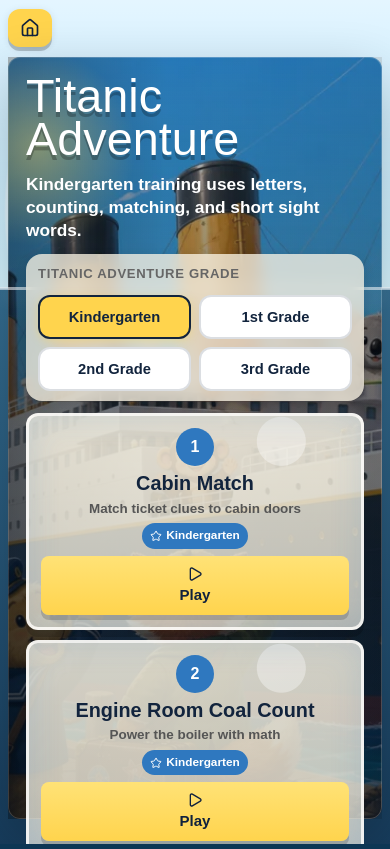
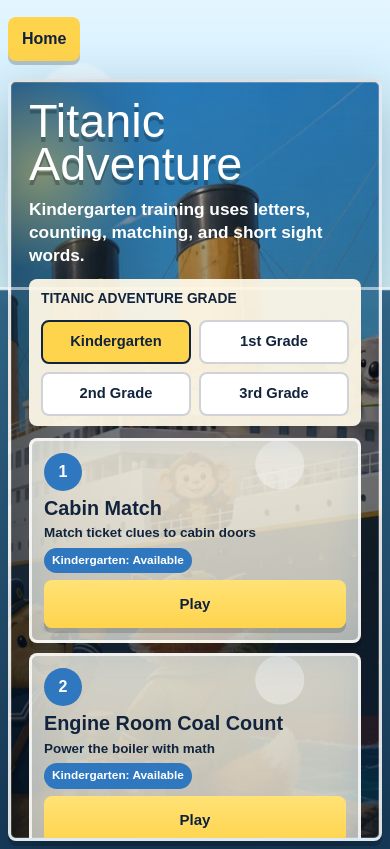
Before and after one commit to bmilici/dipsgiving, a Next.js app: page /titanic-adventure-academy in a window 390 px wide. Built offline with nearby package versions, Linux system fonts and the light colour scheme.

Commit message:
feat: update GameChrome and LevelSelect components and CSS styles
Refactored navigation links, scoreboard layout, and button styles for improved UI consistency

```diff
--- a/src/components/titanic/GameChrome.tsx
+++ b/src/components/titanic/GameChrome.tsx
@@ -1,7 +1,6 @@
 "use client";
 
 import Link from "next/link";
-import { Home, LayoutGrid, Trophy, Zap } from "lucide-react";
 import { roundsPerGame } from "./lib/constants";
 import { starText } from "./lib/helpers";
 import type { LevelKey } from "./lib/types";
@@ -19,25 +18,13 @@ export default function GameChrome({ activeLevel, round, stars, onLevelSelect, c
   return (
     <main className={`taa-page ${isPlaying ? "is-playing" : ""}`}>
       <div className="taa-topbar">
-        <Link className="taa-home-link" href="/">
-          <Home className="taa-icon" />
-          <span>Home</span>
-        </Link>
+        <Link className="taa-home-link" href="/games">Home</Link>
         {isPlaying ? (
-          <button className="taa-small-button" type="button" onClick={onLevelSelect}>
-            <LayoutGrid className="taa-icon" />
-            <span>Levels</span>
-          </button>
+          <button className="taa-small-button" type="button" onClick={onLevelSelect}>Level Select</button>
         ) : <span />}
         <div className={`taa-scoreboard ${isPlaying ? "" : "is-hidden"}`} aria-live="polite">
-          <div className="taa-score-item">
-            <Zap className="taa-score-icon" />
-            <span>Round <strong>{Math.min(round + 1, roundsPerGame)}</strong>/{roundsPerGame}</span>
-          </div>
-          <div className="taa-score-item">
-            <Trophy className="taa-score-icon" />
-            <span><strong>{stars}</strong> Stars</span>
-          </div>
+          <span>Round: <strong>{Math.min(round + 1, roundsPerGame)}</strong>/<strong>{roundsPerGame}</strong></span>
+          <span>Stars: <strong>{stars}</strong></span>
         </div>
       </div>
       {children}
--- a/src/components/titanic/LevelSelect.tsx
+++ b/src/components/titanic/LevelSelect.tsx
@@ -1,6 +1,5 @@
 "use client";
 
-import { Star, CheckCircle2, Play } from "lucide-react";
 import { gradeConfigs, levels } from "./lib/constants";
 import { completionFor } from "./lib/helpers";
 import type { GradeKey, LevelKey, ProgressMap } from "./lib/types";
@@ -44,24 +43,9 @@ export default function LevelSelect({ grade, progress, onGradeChange, onSelectLe
             >
               <span className="taa-level-number">{level.number}</span>
               <strong>{level.title}</strong>
-              <span className="taa-level-desc">{level.subtitle}</span>
-              <em className="taa-level-status">
-                {status.completed ? (
-                  <>
-                    <CheckCircle2 className="taa-status-icon" />
-                    {status.bestStars} Star Best
-                  </>
-                ) : (
-                  <>
-                    <Star className="taa-status-icon" />
-                    {gradeConfigs[grade].label}
-                  </>
-                )}
-              </em>
-              <span className="taa-level-play">
-                <Play className="taa-play-icon" />
-                Play
-              </span>
+              <span>{level.subtitle}</span>
+              <em>{status.completed ? `${status.bestStars} star best` : `${gradeConfigs[grade].label}: Available`}</em>
+              <span className="taa-level-play">Play</span>
             </button>
           );
         })}
--- a/src/components/titanic/titanic.css
+++ b/src/components/titanic/titanic.css
@@ -34,69 +34,41 @@
   display: inline-flex;
   align-items: center;
   justify-content: center;
-  gap: 8px;
   min-height: 42px;
   border: 0;
-  border-radius: 12px;
-  padding: 10px 16px;
+  border-radius: 8px;
+  padding: 10px 14px;
   color: #10213d;
   background: #ffd44d;
   font-family: inherit;
-  font-weight: 700;
-  font-size: 0.95rem;
+  font-weight: 900;
   text-decoration: none;
-  box-shadow: 0 4px 0 rgba(0, 0, 0, 0.2), 0 2px 8px rgba(0, 0, 0, 0.1);
+  box-shadow: 0 4px 0 rgba(0, 0, 0, 0.2);
   cursor: pointer;
-  transition: transform 0.15s ease, filter 0.15s ease;
-}
-
-.taa-icon {
-  width: 18px;
-  height: 18px;
-  flex-shrink: 0;
 }
 
 .taa-small-button { background: #ffffff; }
-.taa-big-button { min-height: 56px; padding: 14px 20px; font-size: 1.02rem; border-radius: 14px; }
+.taa-big-button { min-height: 56px; padding: 14px 18px; font-size: 1.02rem; }
 .taa-repeat-button { min-height: 44px; font-size: 0.95rem; }
 
 .taa-home-link:hover,
 .taa-small-button:hover,
 .taa-big-button:hover {
   transform: translateY(-2px);
-  filter: brightness(1.06);
-}
-
-.taa-home-link:active,
-.taa-small-button:active,
-.taa-big-button:active {
-  transform: translateY(1px);
+  filter: brightness(1.04);
 }
 
 .taa-scoreboard {
   display: flex;
-  gap: 16px;
+  gap: 10px;
   align-items: center;
   border: 2px solid rgba(255, 255, 255, 0.92);
-  border-radius: 14px;
-  padding: 10px 16px;
+  border-radius: 8px;
+  padding: 8px 12px;
   color: white;
   background: linear-gradient(180deg, rgba(30, 50, 75, 0.95), rgba(18, 36, 61, 0.98));
-  font-weight: 700;
-  font-size: 0.9rem;
+  font-weight: 900;
   box-shadow: 0 4px 0 rgba(0, 0, 0, 0.28), 0 0 0 2px rgba(255, 212, 77, 0.28);
-}
-
-.taa-score-item {
-  display: flex;
-  align-items: center;
-  gap: 6px;
-}
-
-.taa-score-icon {
-  width: 16px;
-  height: 16px;
-  color: #ffd44d;
 }
 
 .taa-scoreboard.is-hidden { visibility: hidden; }
@@ -105,26 +77,22 @@
 .taa-game-wrap {
   position: relative;
   width: min(1120px, 100%);
+  min-height: min(74vh, 700px);
   margin: 0 auto;
-  border: none;
-  border-radius: 12px;
+  overflow: hidden;
+  border: 4px solid rgba(255, 255, 255, 0.86);
+  border-radius: 8px;
   background:
     radial-gradient(circle at 80% 12%, rgba(255, 212, 77, 0.22), transparent 20%),
     linear-gradient(180deg, rgba(18, 36, 61, 0.18), rgba(18, 36, 61, 0.48));
-  box-shadow: 0 24px 60px rgba(0, 0, 0, 0.18);
-}
-
-.taa-game-wrap {
-  border: 4px solid rgba(255, 255, 255, 0.86);
-  min-height: min(80vh, 780px);
-  overflow: hidden;
+  box-shadow: 0 10px 0 rgba(0, 0, 0, 0.2), 0 24px 60px rgba(0, 0, 0, 0.18);
 }
 
 .taa-level-select {
   display: grid;
   align-content: start;
-  gap: 20px;
-  padding: clamp(20px, 4vw, 36px);
+  gap: 18px;
+  padding: clamp(18px, 4vw, 34px);
 }
 
 .taa-level-select h1,
@@ -147,152 +115,77 @@
 
 .taa-grade-select {
   display: grid;
-  gap: 12px;
-  padding: 16px;
-  border-radius: 16px;
-  background: rgba(255, 249, 232, 0.75);
-  backdrop-filter: blur(8px);
-  box-shadow: 0 4px 12px rgba(0, 0, 0, 0.1);
+  gap: 10px;
+  padding: 14px;
+  border-radius: 8px;
+  background: rgba(255, 249, 232, 0.94);
 }
 
 .taa-grade-select-title {
-  font-size: 0.82rem;
-  font-weight: 800;
+  font-size: 0.86rem;
+  font-weight: 900;
   text-transform: uppercase;
-  letter-spacing: 0.05em;
-  color: #666;
 }
 
 .taa-grade-options {
   display: flex;
   flex-wrap: wrap;
-  gap: 10px;
+  gap: 8px;
 }
 
 .taa-grade-option {
-  border: 2px solid rgba(18, 36, 61, 0.15);
-  border-radius: 12px;
-  padding: 12px 16px;
+  border: 2px solid rgba(18, 36, 61, 0.2);
+  border-radius: 8px;
+  padding: 10px 12px;
   color: #12243d;
   background: white;
-  font-weight: 700;
-  font-size: 0.95rem;
+  font-weight: 900;
   cursor: pointer;
-  transition: all 0.15s ease;
-}
-
-.taa-grade-option:hover {
-  border-color: rgba(18, 36, 61, 0.3);
-  background: #f8f8f8;
 }
 
 .taa-grade-option.is-selected {
   border-color: #12243d;
   background: #ffd44d;
-  box-shadow: 0 2px 8px rgba(255, 212, 77, 0.4);
 }
 
 .taa-level-grid {
   display: grid;
-  grid-template-columns: repeat(5, 1fr);
+  grid-template-columns: repeat(auto-fit, minmax(190px, 1fr));
   gap: 14px;
 }
 
 .taa-level-card {
-  min-height: 0;
-  display: flex;
-  flex-direction: column;
-  align-items: center;
+  min-height: 190px;
+  display: grid;
   gap: 8px;
-  border: 3px solid rgba(255, 255, 255, 0.85);
-  border-radius: 12px;
-  padding: 16px 12px;
+  justify-items: start;
+  align-content: start;
+  border: 3px solid rgba(255, 255, 255, 0.8);
+  border-radius: 8px;
+  padding: 14px;
   color: #12243d;
   background:
     radial-gradient(circle at 90% 10%, rgba(255, 212, 77, 0.14) 0 30px, transparent 32px),
-    linear-gradient(180deg, rgba(255, 255, 255, 0.7), rgba(255, 249, 232, 0.95));
-  text-align: center;
+    linear-gradient(180deg, rgba(255, 255, 255, 0.58), rgba(255, 249, 232, 0.94));
+  text-align: left;
   cursor: pointer;
-  transition: transform 0.2s ease, box-shadow 0.2s ease;
-  box-shadow: 0 4px 12px rgba(0, 0, 0, 0.1);
-}
-
-.taa-level-card:hover {
-  transform: translateY(-4px);
-  box-shadow: 0 8px 16px rgba(0, 0, 0, 0.15);
-}
-
-.taa-level-card strong {
-  font-size: 1.05rem;
-  line-height: 1.15;
-}
-
-.taa-level-desc {
-  font-weight: 600;
-  font-size: 0.78rem;
-  color: #555;
-  line-height: 1.3;
-  flex-grow: 1;
-}
-
-.taa-level-status {
-  display: inline-flex;
-  align-items: center;
-  justify-content: center;
-  gap: 4px;
-  font-style: normal;
-  font-weight: 700;
-  font-size: 0.72rem;
-  color: white;
-  background: #2f78bf;
-  padding: 5px 12px;
-  border-radius: 999px;
-}
-
-.taa-level-card.is-complete .taa-level-status {
-  background: #18784a;
-}
-
-.taa-status-icon {
-  width: 12px;
-  height: 12px;
-}
+}
+
+.taa-level-card:hover { transform: translateY(-4px); }
+.taa-level-card strong { font-size: 1.25rem; }
+.taa-level-card span { font-weight: 800; }
+.taa-level-card em { align-self: end; font-style: normal; font-weight: 900; color: #2f78bf; }
+.taa-level-card.is-complete em { color: #18784a; }
 
 .taa-level-number {
   display: grid;
   place-items: center;
-  width: 36px;
-  height: 36px;
+  width: 42px;
+  height: 42px;
   border-radius: 50%;
   color: white;
   background: #2f78bf;
-  font-weight: 800;
-  font-size: 1rem;
-}
-
-.taa-level-play {
-  display: inline-flex;
-  align-items: center;
-  justify-content: center;
-  gap: 4px;
-  width: 100%;
-  margin-top: auto;
-  padding: 10px 12px;
-  border-radius: 10px;
-  background: #ffd44d;
-  color: #10213d;
-  font-weight: 700;
-  font-size: 0.9rem;
-  transition: background 0.15s ease;
-}
-
-.taa-level-card:hover .taa-level-play {
-  background: #ffdd66;
-}
-
-.taa-play-icon {
-  width: 16px;
-  height: 16px;
+  font-weight: 900;
 }
 
 .taa-game-content {
@@ -812,91 +705,12 @@
 
 @media (max-width: 760px) {
   .taa-page { padding: 8px; }
-  .taa-topbar { gap: 8px; }
-
-  .taa-home-link,
-  .taa-small-button {
-    padding: 8px 12px;
-    min-height: 38px;
-    font-size: 0.85rem;
-  }
-
-  .taa-home-link span,
-  .taa-small-button span {
-    display: none;
-  }
-
-  .taa-icon {
-    width: 20px;
-    height: 20px;
-  }
-
-  .taa-scoreboard {
-    flex-direction: row;
-    gap: 12px;
-    padding: 8px 12px;
-    font-size: 0.8rem;
-  }
-
-  .taa-score-item {
-    gap: 4px;
-  }
-
+  .taa-topbar { gap: 6px; }
+  .taa-scoreboard { flex-direction: column; align-items: flex-start; gap: 2px; font-size: 0.82rem; }
   .taa-game-content { padding: 12px; gap: 10px; }
   .taa-title-row { align-items: stretch; }
   .taa-title-row h1 { max-width: 100%; font-size: clamp(1.45rem, 8vw, 2.25rem); }
   .taa-stars { min-width: 92px; font-size: 1.2rem; }
-
-  .taa-grade-select {
-    padding: 12px;
-  }
-
-  .taa-grade-options {
-    display: grid;
-    grid-template-columns: repeat(2, 1fr);
-    gap: 8px;
-  }
-
-  .taa-grade-option {
-    padding: 10px 12px;
-    font-size: 0.9rem;
-    text-align: center;
-  }
-
-  .taa-level-grid {
-    grid-template-columns: repeat(2, 1fr);
-    gap: 12px;
-  }
-
-  .taa-level-card {
-    padding: 14px 10px;
-    gap: 6px;
-  }
-
-  .taa-level-card strong {
-    font-size: 1rem;
-  }
-
-  .taa-level-desc {
-    font-size: 0.75rem;
-  }
-
-  .taa-level-status {
-    font-size: 0.68rem;
-    padding: 4px 10px;
-  }
-
-  .taa-level-play {
-    padding: 10px;
-    font-size: 0.85rem;
-  }
-
-  .taa-level-number {
-    width: 32px;
-    height: 32px;
-    font-size: 0.9rem;
-  }
-
   .taa-passenger-area,
   .taa-engine-stage,
   .taa-cargo-stage,
@@ -964,19 +778,20 @@ body:has(.taa-page) {
   min-height: var(--taa-stage-height);
   border-width: 3px;
   box-shadow:
+    0 5px 0 rgba(0, 0, 0, 0.2),
     0 18px 54px rgba(0, 0, 0, 0.24),
     inset 0 0 0 1px rgba(255, 255, 255, 0.24);
 }
 
 .taa-level-select {
+  min-height: 520px;
   align-content: start;
   gap: 12px;
   padding: 28px;
-  padding-bottom: 36px;
   background:
     linear-gradient(90deg, rgba(9, 27, 47, 0.18), rgba(9, 27, 47, 0.08)),
     linear-gradient(180deg, rgba(10, 25, 43, 0.18), rgba(10, 25, 43, 0.72)),
-    url("/TitanicAdventureAcademy/all-aboard-loading.webp") top center / cover no-repeat;
+    url("/TitanicAdventureAcademy/all-aboard-loading.webp") center / cover;
 }
 
 .taa-level-select::before {
@@ -1010,8 +825,7 @@ body:has(.taa-page) {
 .taa-grade-select {
   width: min(570px, 100%);
   padding: 10px;
-  background: rgba(255, 249, 232, 0.75);
-  backdrop-filter: blur(8px);
+  background: rgba(255, 249, 232, 0.94);
 }
 
 .taa-grade-options {
@@ -1345,7 +1159,7 @@ body:has(.taa-page) {
 
   .taa-level-select {
     min-height: min(780px, calc(100dvh - 86px)) !important;
-    height: auto !important;
+    height: min(780px, calc(100dvh - 86px)) !important;
     padding: clamp(28px, 3.6vw, 46px) clamp(28px, 3.6vw, 46px) clamp(18px, 2.4vw, 28px) !important;
   }
 
@@ -1446,7 +1260,7 @@ body:has(.taa-page) {
 
 .taa-level-select {
   min-height: min(560px, calc(100dvh - 86px)) !important;
-  height: auto !important;
+  height: min(560px, calc(100dvh - 86px)) !important;
   gap: 12px !important;
   padding: 28px 28px 16px !important;
   background-position: center !important;
@@ -1571,10 +1385,6 @@ body:has(.taa-page) {
   .taa-level-select {
     min-height: var(--taa-stage-height);
     padding: 18px;
-    background:
-      linear-gradient(90deg, rgba(9, 27, 47, 0.18), rgba(9, 27, 47, 0.08)),
-      linear-gradient(180deg, rgba(10, 25, 43, 0.18), rgba(10, 25, 43, 0.72)),
-      url("/TitanicAdventureAcademy/all-aboard-loading.webp") top center / cover no-repeat !important;
   }
 
   .taa-level-select h1 {
@@ -1658,10 +1468,6 @@ body:has(.taa-page) {
 .taa-level-select {
   min-height: var(--taa-select-height);
   height: auto;
-  background:
-    linear-gradient(90deg, rgba(9, 27, 47, 0.18), rgba(9, 27, 47, 0.08)),
-    linear-gradient(180deg, rgba(10, 25, 43, 0.18), rgba(10, 25, 43, 0.72)),
-    url("/TitanicAdventureAcademy/all-aboard-loading.webp") top center / cover no-repeat;
 }
 
 .taa-game-wrap {
@@ -1770,7 +1576,7 @@ body:has(.taa-page) {
 
 .taa-level-select {
   min-height: min(520px, calc(100dvh - 86px)) !important;
-  height: auto !important;
+  height: min(520px, calc(100dvh - 86px)) !important;
 }
 
 .taa-page.is-playing .taa-topbar,
```
